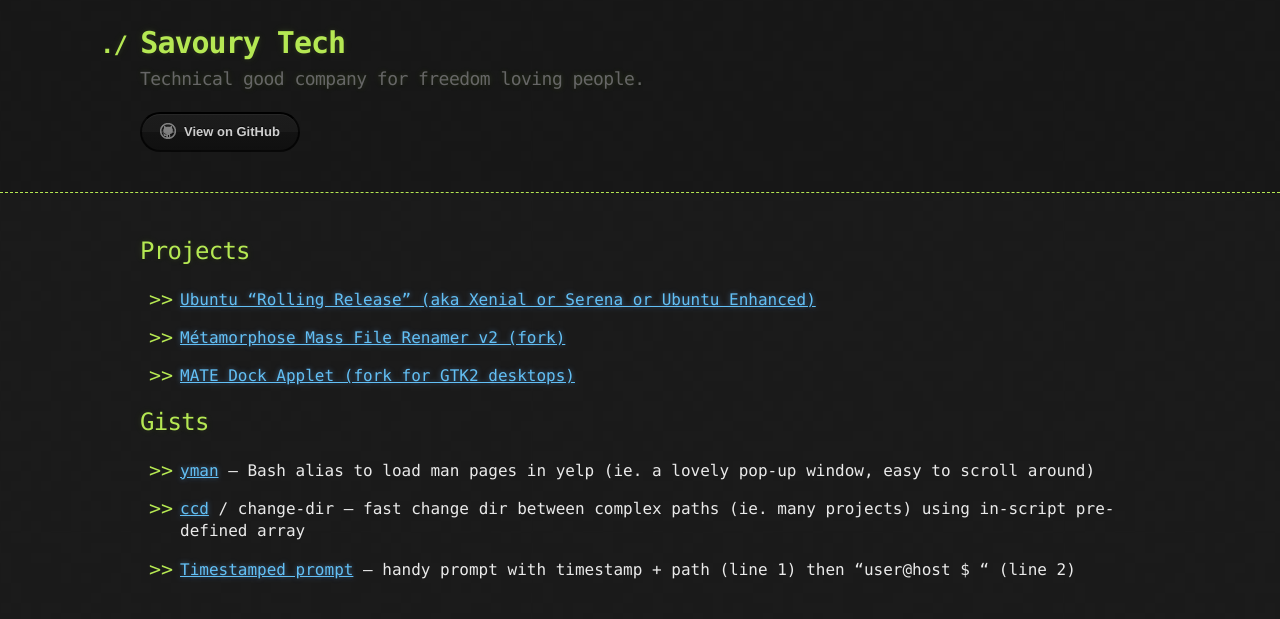
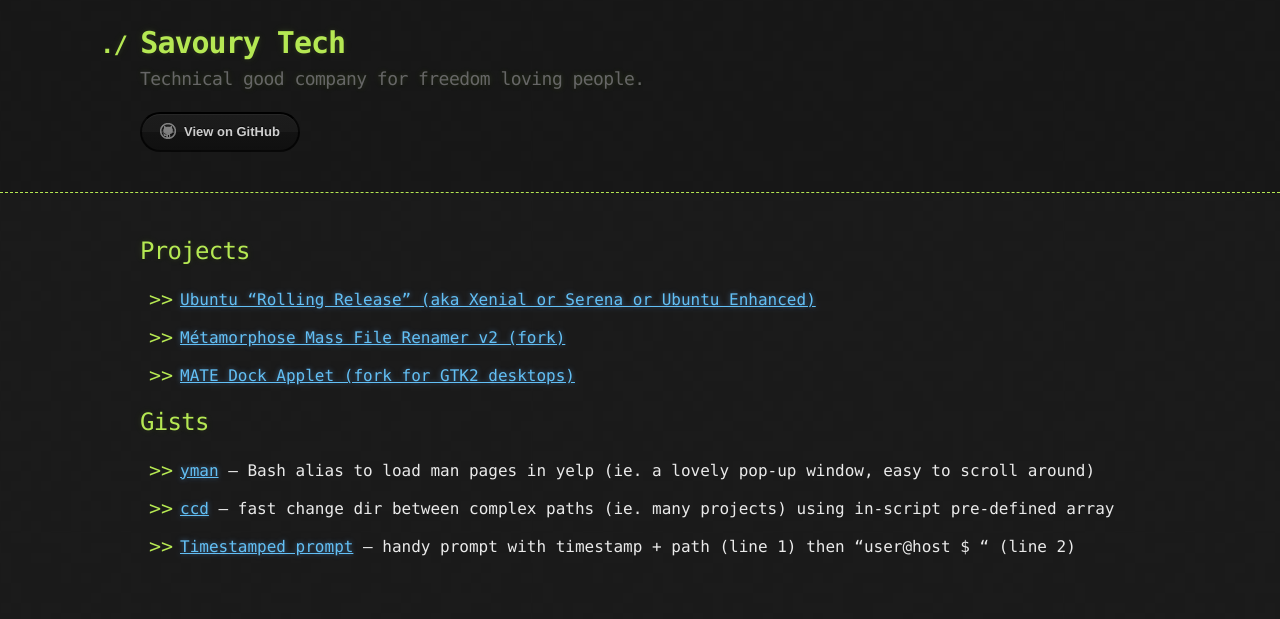
Before and after one commit to savoury1/savoury1.github.io, a Jekyll site: the page built from index.md, in a window 1280 px wide. Shown: the top 619 px of the page. Built offline with Jekyll 4.4.1, drawn with Linux system fonts in a browser that asks for light colours; our own code applies the rules of GitHub Pages for plain Markdown files.

Commit message:
Minor changes

```diff
--- a/index.md
+++ b/index.md
@@ -17,6 +17,6 @@
 
 * [yman](https://gist.github.com/savoury1/bd8dc19471760ef3bc4464490f7e581c) -- Bash alias to load man pages in yelp (ie. a lovely pop-up window, easy to scroll around)
 
-* [ccd](https://gist.github.com/savoury1/7b73ec07ca12b79f4ce6ea57f8a81f8d) / change-dir -- fast change dir between complex paths (ie. many projects) using in-script pre-defined array
+* [ccd](https://gist.github.com/savoury1/7b73ec07ca12b79f4ce6ea57f8a81f8d) -- fast change dir between complex paths (ie. many projects) using in-script pre-defined array
 
 * [Timestamped prompt](https://gist.github.com/savoury1/5933e85fecd150da926e16b8d4996048) -- handy prompt with timestamp + path (line 1) then "user@host $ " (line 2)
```
Also changed, not shown: README.md.
